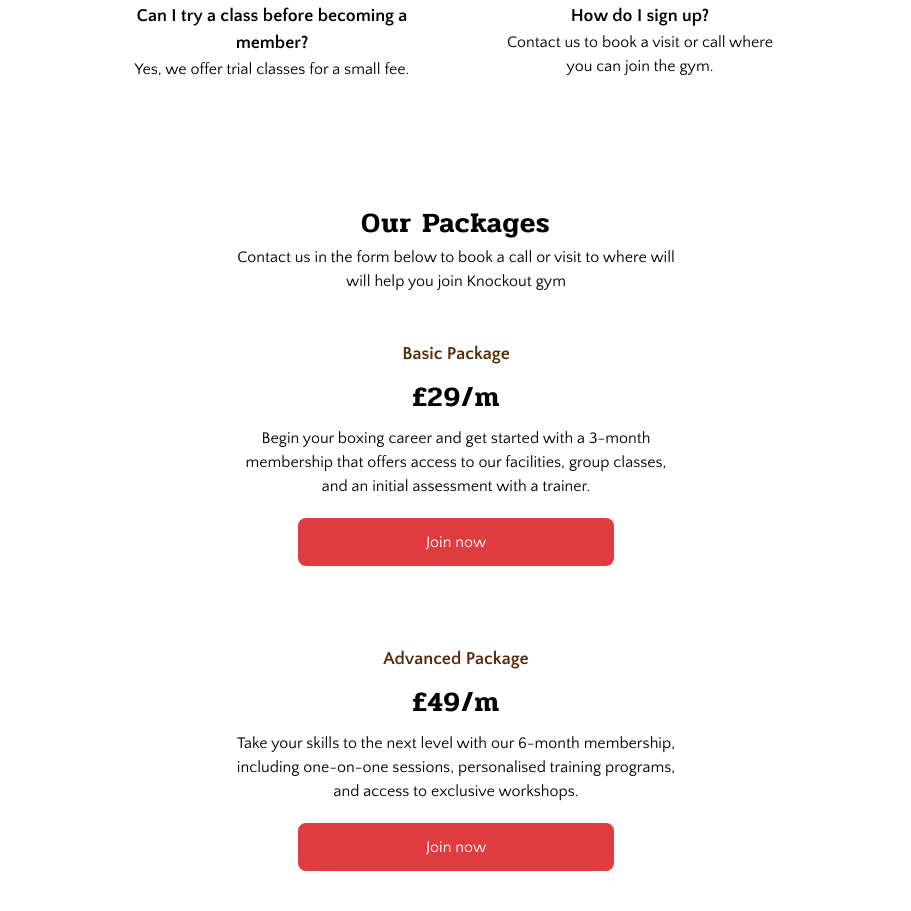
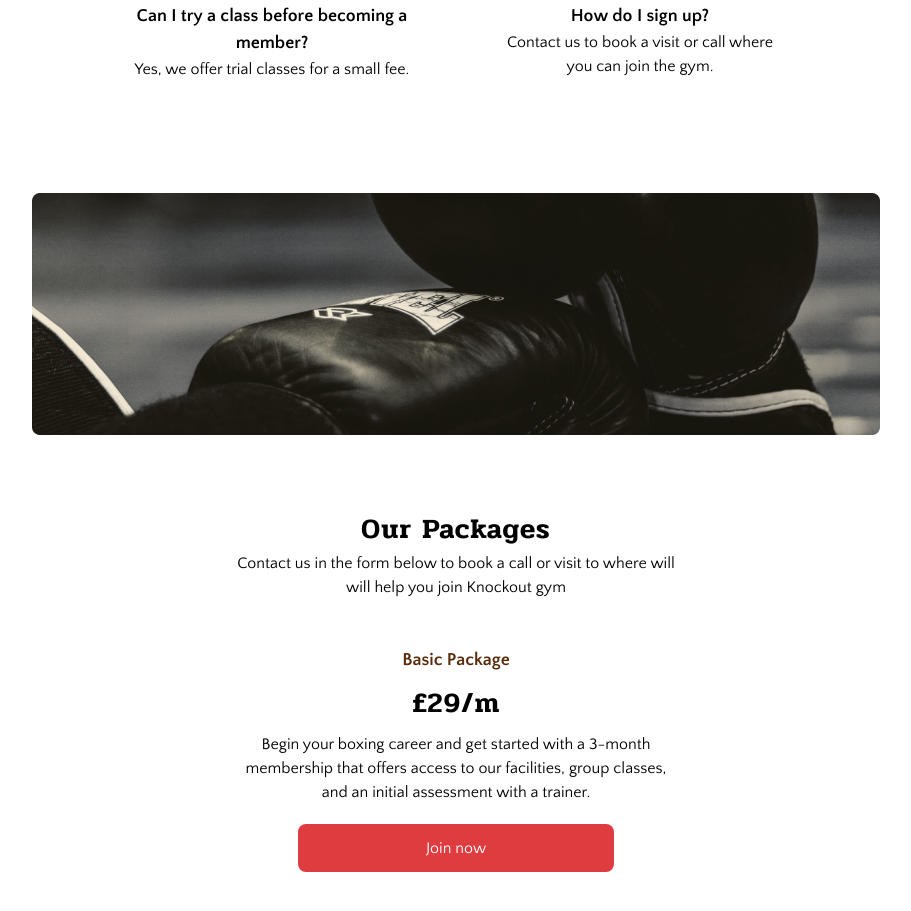
Before and after one commit to codeyarduk/knockout-boxing-demo, a website built with Vite: page index.html in a window 1280 px wide. Shown: the part 3977-4888 px from the top of the page, without its empty margins (184-1095 px from the left). Built offline with nearby package versions, Linux system fonts and the light colour scheme.

Commit message:
added image for tablet views and larger

```diff
--- a/index.html
+++ b/index.html
@@ -317,6 +317,10 @@
         </div>
       </div>
     </div>
+    <!-- None mobile view image -->
+    <div class="flex justify-center items-center w-full px-[88px] pt-16">
+      <img src="./public/images/none-mobile-glove.png" alt="Boxing glove on the floor" class="hidden md:block">
+    </div>
     <!-- Our Packages Section -->
     <div class="flex flex-col justify-center px-7">
       <div class="mt-20 flex flex-col justify-center items-center">
```
Also changed, not shown: public/images/none-mobile-glove.png (added).
